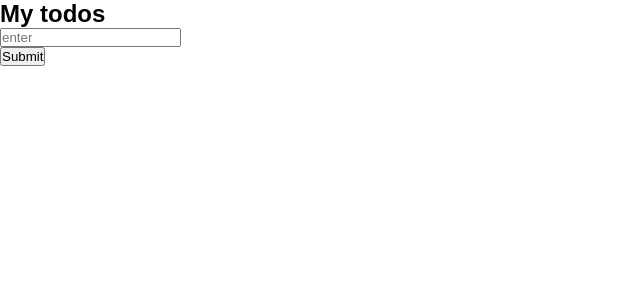
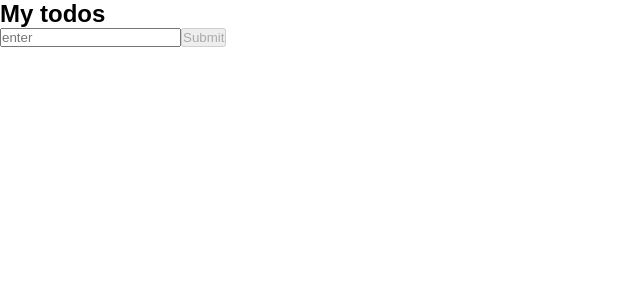
Before and after one commit to Neerrr001/learnwebdev, a React (Vite) app in the folder to-do-app/: page / in a window 1280 px wide. Shown: the top 300 px of the page, without its empty margins (0-640 px from the left). Built offline with nearby package versions, Linux system fonts and the light colour scheme.

Commit message:
rendered my to do list

```diff
--- a/to-do-app/src/App.tsx
+++ b/to-do-app/src/App.tsx
@@ -1,7 +1,8 @@
 import { useState } from 'react'
 function App() {
 
-  const [input, setInput] = useState("")
+  const [input, setInput] = useState<string>("")
+  const [todos, setTodos] = useState<string[]>([])
 
 
   return (
@@ -12,8 +13,24 @@ function App() {
        placeholder="enter"
        value= {input}
        onChange={(e) => setInput(e.target.value)} />
-       <p>{input}</p>
-      <button>Submit</button>
+
+      <button
+        type="submit"
+        disabled = {input.trim() === ""}
+        onClick={()=>{
+          if(input.trim() === "")return;
+          setTodos([...todos, input]);
+          setInput("")
+          console.log(todos)
+        }
+        }>
+          Submit
+        </button>
+        <ul>
+          {todos.map((todo,idx) =>(
+            <li key={idx}>{todo}</li>
+          ))}
+        </ul>
     </div>
   )
 }
```
